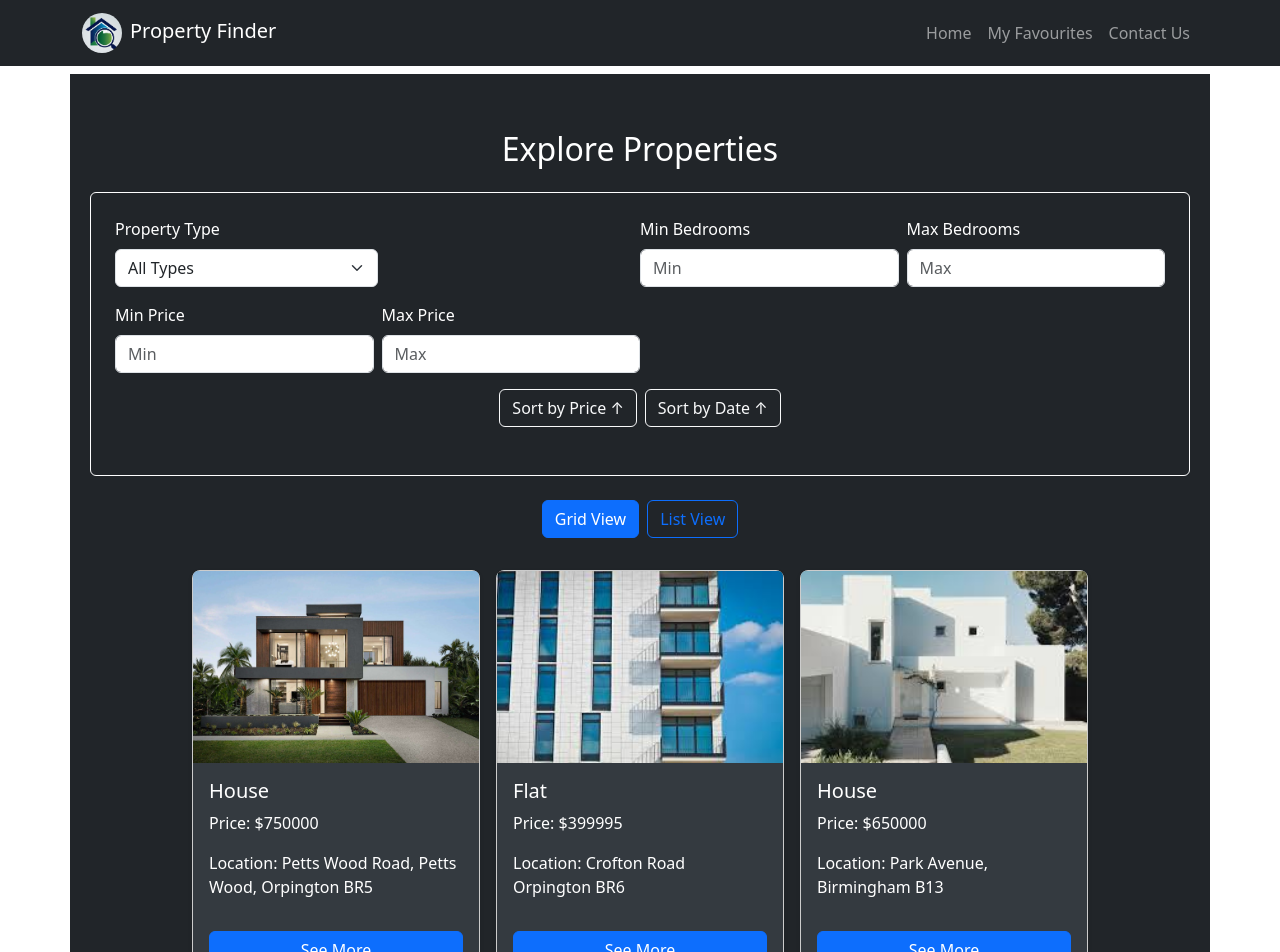
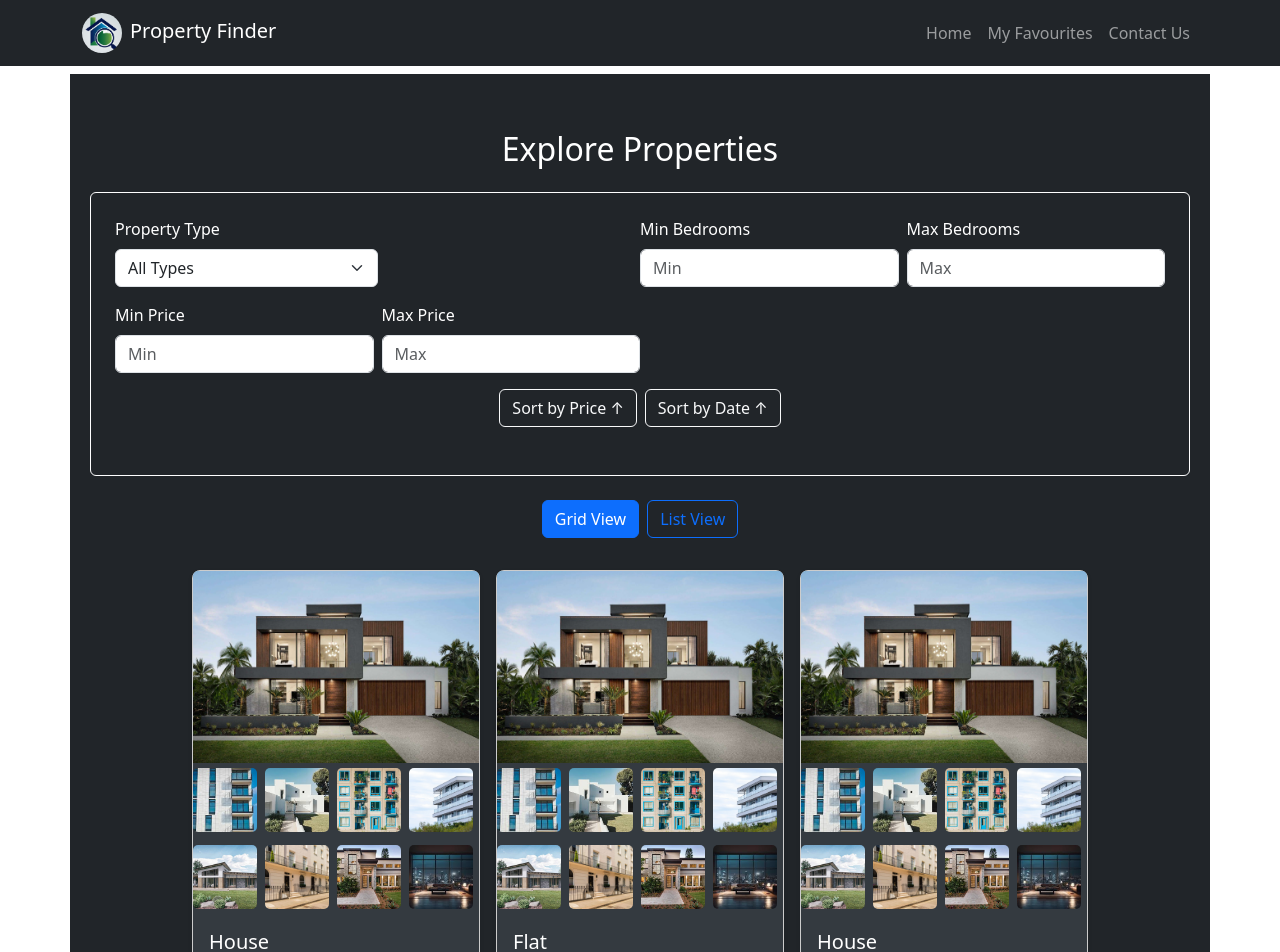
Before and after one commit to Ahd-Rizlan/property_finder, a React (Create React App) app: page / in a window 1280 px wide. Shown: the top 952 px of the page. Built offline with nearby package versions, Linux system fonts and the light colour scheme.

Commit message:
Thubnail Added

```diff
--- a/src/components/Card.js
+++ b/src/components/Card.js
@@ -2,6 +2,7 @@ import React, { useState, useEffect } from "react";
 import { useNavigate } from "react-router-dom";
 
 function Card({ Property, isListView }) {
+  const [mainImage, setMainImage] = useState(Property.picture[0]); // Set initial main image as the first picture
   const [isFavourite, setIsFavourite] = useState(false);
   const navigate = useNavigate();
 
@@ -39,22 +40,61 @@ function Card({ Property, isListView }) {
     objectFit: "cover",
   };
 
+  const thumbnailStyle = {
+    height: "4rem",
+    width: "4rem",
+    objectFit: "cover",
+    marginTop: "5px",
+    borderRadius: "5px", // Optional: make the corners slightly rounded
+    marginRight: "5px", // Add margin for better spacing between thumbnails
+    marginBottom: "5px", // Margin between rows when thumbnails wrap
+    cursor: "pointer", // Makes it look clickable
+  };
+
+  const handleThumbnailClick = (imageUrl) => {
+    setMainImage(imageUrl); // Change main image when thumbnail is clicked
+  };
+
   const handleSeeMore = () => {
     navigate("/property-detail", { state: { property: Property } }); // Navigate to the PropertyDetail page
   };
 
   return (
     <div className="card m-2" style={cardStyle}>
+      {/* Main image display */}
       <img
-        src={Property.picture}
+        src={mainImage} // Use the current main image
         alt={Property.type}
         className="card-img-top"
         style={imgStyle}
       />
+
+      {/* Thumbnail images with flex-wrap and limited to 4 per row */}
+      <div
+        className="d-flex flex-wrap"
+        style={{
+          gap: "3px",
+          justifyContent: isListView ? "center" : "flex-start", // Center thumbnails in list view
+        }}
+      >
+        {Property.picture.slice(1).map((imageUrl, index) => (
+          <img
+            key={index}
+            src={imageUrl}
+            alt={`Thumbnail ${index + 1}`}
+            style={thumbnailStyle}
+            onClick={() => handleThumbnailClick(imageUrl)} // Update main image on click
+          />
+        ))}
+      </div>
+
       <div className="card-body">
         <h5 className="card-title">{Property.type}</h5>
         <p className="card-text">Price: ${Property.price}</p>
         <p className="card-text">Location: {Property.location}</p>
+        <p className="card-text">Bedrooms: {Property.bedrooms}</p>
+        <p className="card-text">Tenure: {Property.tenure}</p>
+        <p className="card-text">Size: {Property.size}sqft</p>
 
         <div className="d-grid gap-2 mt-3">
           <button
--- a/src/components/Favourites.js
+++ b/src/components/Favourites.js
@@ -34,9 +34,21 @@ function Favourites() {
         <p>No favourites added yet!</p>
       ) : (
         <div className="d-flex flex-wrap justify-content-center">
-          {favourites.map((property) => (
-            <Card key={property.id} Property={property} isListView={false} />
-          ))}
+          {favourites.map((property) => {
+            // Ensure Property.picture is an array before passing to Card
+            const validProperty = {
+              ...property,
+              picture: Array.isArray(property.picture) ? property.picture : [],
+            };
+
+            return (
+              <Card
+                key={property.id}
+                Property={validProperty}
+                isListView={false}
+              />
+            );
+          })}
         </div>
       )}
     </div>
--- a/src/components/NavBar.js
+++ b/src/components/NavBar.js
@@ -19,7 +19,7 @@ function NavBar() {
   }, []);
 
   return (
-    <nav className="navbar navbar-expand-lg navbar-dark bg-dark">
+    <nav className="navbar navbar-expand-lg navbar-dark bg-dark sticky-top">
       <div className="container">
         <Link to="/" className="navbar-brand">
           <img
--- a/src/components/PropertyDetail.js
+++ b/src/components/PropertyDetail.js
@@ -10,38 +10,81 @@ function PropertyDetail() {
     return <p>Property not found!</p>;
   }
 
+  const imgStyle = {
+    maxWidth: "100%", // Ensure the image does not overflow horizontally
+    height: "500px", // Increase the size of the main image
+    objectFit: "cover",
+    borderRadius: "8px", // Optional: rounded corners for the image
+    display: "block", // Make the image a block element so margin auto works
+    marginLeft: "auto", // Center horizontally
+    marginRight: "auto", // Center horizontally
+  };
+
+  const thumbnailContainerStyle = {
+    display: "flex",
+    justifyContent: "center", // Center thumbnails horizontally
+    gap: "10px", // Space between thumbnails
+    marginTop: "10px", // Add some space between the main image and thumbnails
+  };
+
+  const thumbnailStyle = {
+    height: "80px", // Set a fixed size for thumbnails
+    width: "80px", // Set thumbnail to a square shape
+    marginBottom: "10px", // Add some space between thumbnails
+    objectFit: "cover",
+    borderRadius: "5px", // Optional: rounded corners for thumbnails
+    cursor: "pointer", // Make the thumbnails look clickable
+  };
+
+  const handleThumbnailClick = (imageUrl) => {
+    // Change main image when a thumbnail is clicked
+    document.getElementById("mainImage").src = imageUrl;
+  };
+
   return (
     <div className="container mt-4">
-      <h1>{property.type}</h1>
+      <h1 class="text-center mb-3">{property.type}</h1>
+      <div>
+        {/* Main Image */}
         <img
-        src={property.picture}
+          id="mainImage"
+          src={property.picture[1]} // Set the initial main image
           alt={property.type}
           className="img-fluid"
-        style={{ height: "300px", objectFit: "cover" }}
+          style={imgStyle}
         />
-      <p>
-        <strong>Price:</strong> ${property.price}
-      </p>
-      <p>
-        <strong>Location:</strong> {property.location}
-      </p>
-      <p>
-        <strong>Description:</strong> {property.description}
-      </p>
-      <p>
-        <strong>Size:</strong> {property.size} sq ft
-      </p>
-      <p>
-        <strong>Year Built:</strong> {property.yearBuilt}
-      </p>
+        {/* Thumbnails Below the Main Image */}
+        <div style={thumbnailContainerStyle}>
+          {property.picture.slice(1).map((imageUrl, index) => (
+            <img
+              key={index}
+              src={imageUrl}
+              alt={`Thumbnail ${index + 1}`}
+              style={thumbnailStyle}
+              onClick={() => handleThumbnailClick(imageUrl)}
+            />
+          ))}
+        </div>
+      </div>
+      <div class="container">
+        <div class="row align-items-center">
+          <p class="fw-bold lh-base mt-3">{property.description}</p>
 
+          <p class="h5">Price: ${property.price}</p>
+          <p class="h5">Location: {property.location}</p>
+          <p class="h5">Size: {property.size} sq ft</p>
+          <p class="h5">Year Built: {property.yearBuilt}</p>
+        </div>
+      </div>
+      <div className="container d-flex justify-content-end">
         <button
-        className="btn btn-secondary mt-3"
+          className="btn btn-secondary mt-3 "
           onClick={() => navigate("/home")} // Navigate back to home page
         >
           Back to Home
         </button>
       </div>
+    </div>
   );
 }
 
--- a/src/records/properties.json
+++ b/src/records/properties.json
@@ -4,11 +4,23 @@
       "id": "Prop1",
       "type": "House",
       "bedrooms": 3,
+      "size": 1200,
       "price": 750000,
       "tenure": "Freehold",
+      "yearBuilt": 2015,
       "description": "Attractive three bedroom semi-detached family home situated within 0.5 miles of Petts Wood station with fast trains to London and within easy walking distance of local shops, schools, bus routes and National Trust woodland. The property comprises; two receptions, fitted 18'9 x 10'1 kitchen/breakfast room and conservatory. The property also benefits from having a utility room and cloakroom. To the first floor there are three bedrooms and a family bathroom with separate WC. Additional features include double glazing, gas central heating and a well presented interior...",
       "location": "Petts Wood Road, Petts Wood, Orpington BR5",
-      "picture": "images/Prop1.jpeg",
+      "picture": [
+        "images/Prop1.jpeg",
+        "images/Prop2.jpeg",
+        "images/Prop3.jpeg",
+        "images/Prop4.jpeg",
+        "images/Prop5.jpeg",
+        "images/Prop6.jpeg",
+        "images/Prop7.jpeg",
+        "images/Prop8.jpeg",
+        "images/Prop9.jpeg"
+      ],
       "url": "images/Prop1.jpeg9.htmlprop1.html",
       "added": {
         "month": "October",
@@ -20,11 +32,23 @@
       "id": "prop2",
       "type": "Flat",
       "bedrooms": 2,
+      "size": 1200,
       "price": 399995,
+      "yearBuilt": 2015,
       "tenure": "Freehold",
       "description": "Presented in excellent decorative order throughout is this two double bedroom, two bathroom, garden flat. <br>The modern fitted kitchen is open plan to the living room which boasts solid wooden floors and includes integrated appliances including a dishwasher & a washing machine. This large open plan benefits from bi folding doors onto a secluded private courtyard garden. Both bedrooms are double sized, and the family bathroom boasts a matching three piece suite a shower attachment over the bath. There is also a separate wet room. There are walnut doors throughout and wiring for Sky TV/aerial points in the living room/kitchen and both bedrooms.<br>This apartment being only five years old, is still under a 10 year building guarantee...",
       "location": "Crofton Road Orpington BR6",
-      "picture": "images/Prop2.jpeg",
+      "picture": [
+        "images/Prop1.jpeg",
+        "images/Prop2.jpeg",
+        "images/Prop3.jpeg",
+        "images/Prop4.jpeg",
+        "images/Prop5.jpeg",
+        "images/Prop6.jpeg",
+        "images/Prop7.jpeg",
+        "images/Prop8.jpeg",
+        "images/Prop9.jpeg"
+      ],
       "url": "images/Prop1.jpeg9.htmlprop2.html",
       "added": {
         "month": "September",
@@ -36,11 +60,23 @@
       "id": "prop3",
       "type": "House",
       "bedrooms": 4,
+      "size": 1200,
       "price": 650000,
+      "yearBuilt": 2015,
       "tenure": "Freehold",
       "description": "A spacious family home located in a sought-after area, featuring four bedrooms, a large garden, and a modern kitchen. The property offers plenty of potential for further expansion and is within walking distance of local schools.",
       "location": "Park Avenue, Birmingham B13",
-      "picture": "images/Prop3.jpeg",
+      "picture": [
+        "images/Prop1.jpeg",
+        "images/Prop2.jpeg",
+        "images/Prop3.jpeg",
+        "images/Prop4.jpeg",
+        "images/Prop5.jpeg",
+        "images/Prop6.jpeg",
+        "images/Prop7.jpeg",
+        "images/Prop8.jpeg",
+        "images/Prop9.jpeg"
+      ],
       "url": "images/Prop1.jpeg9.htmlprop3.html",
       "added": {
         "month": "July",
@@ -52,11 +88,23 @@
       "id": "prop4",
       "type": "Apartment",
       "bedrooms": 1,
+      "size": 1200,
       "price": 220000,
+      "yearBuilt": 2015,
       "tenure": "Leasehold",
       "description": "A modern one-bedroom apartment with open plan living space, high ceilings, and a fully fitted kitchen. The apartment is located in a convenient location, offering easy access to transport links and amenities.",
       "location": "Oxford Street, London W1",
-      "picture": "images/Prop4.jpeg",
+      "picture": [
+        "images/Prop1.jpeg",
+        "images/Prop2.jpeg",
+        "images/Prop3.jpeg",
+        "images/Prop4.jpeg",
+        "images/Prop5.jpeg",
+        "images/Prop6.jpeg",
+        "images/Prop7.jpeg",
+        "images/Prop8.jpeg",
+        "images/Prop9.jpeg"
+      ],
       "url": "images/Prop1.jpeg9.htmlprop4.html",
       "added": {
         "month": "October",
@@ -68,11 +116,22 @@
       "id": "prop5",
       "type": "Flat",
       "bedrooms": 3,
+      "size": 1200,
       "price": 450000,
       "tenure": "Leasehold",
       "description": "This well-presented three-bedroom flat comes with a spacious living area, a fully fitted kitchen, and a balcony. The property benefits from good transport links and is close to local shops and parks.",
       "location": "High Street, Manchester M1",
-      "picture": "images/Prop5.jpeg",
+      "picture": [
+        "images/Prop1.jpeg",
+        "images/Prop2.jpeg",
+        "images/Prop3.jpeg",
+        "images/Prop4.jpeg",
+        "images/Prop5.jpeg",
+        "images/Prop6.jpeg",
+        "images/Prop7.jpeg",
+        "images/Prop8.jpeg",
+        "images/Prop9.jpeg"
+      ],
       "url": "images/Prop1.jpeg9.htmlprop5.html",
       "added": {
         "month": "November",
@@ -84,11 +143,23 @@
       "id": "prop6",
       "type": "House",
       "bedrooms": 3,
+      "size": 1200,
       "price": 599995,
+      "yearBuilt": 2015,
       "tenure": "Freehold",
       "description": "This charming three-bedroom house offers a large living area, modern kitchen, and a well-maintained garden. It is located in a quiet residential area with excellent transport links.",
       "location": "Kings Road, Bristol BS2",
-      "picture": "images/Prop6.jpeg",
+      "picture": [
+        "images/Prop1.jpeg",
+        "images/Prop2.jpeg",
+        "images/Prop3.jpeg",
+        "images/Prop4.jpeg",
+        "images/Prop5.jpeg",
+        "images/Prop6.jpeg",
+        "images/Prop7.jpeg",
+        "images/Prop8.jpeg",
+        "images/Prop9.jpeg"
+      ],
       "url": "images/Prop1.jpeg9.htmlprop6.html",
       "added": {
         "month": "January",
@@ -100,11 +171,23 @@
       "id": "prop7",
       "type": "Flat",
       "bedrooms": 2,
+      "size": 1200,
       "price": 310000,
+      "yearBuilt": 2015,
       "tenure": "Leasehold",
       "description": "This contemporary two-bedroom flat boasts a spacious living area, a modern kitchen, and an en-suite bathroom. It is located in a vibrant neighborhood with a range of amenities nearby.",
       "location": "Albert Road, London E17",
-      "picture": "images/Prop7.jpeg",
+      "picture": [
+        "images/Prop1.jpeg",
+        "images/Prop2.jpeg",
+        "images/Prop3.jpeg",
+        "images/Prop4.jpeg",
+        "images/Prop5.jpeg",
+        "images/Prop6.jpeg",
+        "images/Prop7.jpeg",
+        "images/Prop8.jpeg",
+        "images/Prop9.jpeg"
+      ],
       "url": "images/Prop1.jpeg9.htmlprop7.html",
       "added": {
         "month": "February",
@@ -116,11 +199,23 @@
       "id": "prop8",
       "type": "House",
       "bedrooms": 5,
+      "size": 1200,
       "price": 950000,
+      "yearBuilt": 2015,
       "tenure": "Freehold",
       "description": "A beautifully presented five-bedroom family home with a large garden, double garage, and modern amenities. The property is situated in a prestigious area, close to excellent schools and transport links.",
       "location": "Greenway Drive, Leeds LS15",
-      "picture": "images/Prop8.jpeg",
+      "picture": [
+        "images/Prop1.jpeg",
+        "images/Prop2.jpeg",
+        "images/Prop3.jpeg",
+        "images/Prop4.jpeg",
+        "images/Prop5.jpeg",
+        "images/Prop6.jpeg",
+        "images/Prop7.jpeg",
+        "images/Prop8.jpeg",
+        "images/Prop9.jpeg"
+      ],
       "url": "images/Prop1.jpeg9.htmlprop8.html",
       "added": {
         "month": "March",
@@ -132,11 +227,23 @@
       "id": "prop9",
       "type": "Apartment",
       "bedrooms": 1,
+      "size": 1200,
       "price": 180000,
+      "yearBuilt": 2015,
       "tenure": "Leasehold",
       "description": "A cozy one-bedroom apartment in a popular residential area. The apartment is well-presented and benefits from a fully fitted kitchen, spacious living room, and close proximity to local shops and transport links.",
       "location": "St. John's Road, Liverpool L1",
-      "picture": "images/Prop9.jpeg",
+      "picture": [
+        "images/Prop1.jpeg",
+        "images/Prop2.jpeg",
+        "images/Prop3.jpeg",
+        "images/Prop4.jpeg",
+        "images/Prop5.jpeg",
+        "images/Prop6.jpeg",
+        "images/Prop7.jpeg",
+        "images/Prop8.jpeg",
+        "images/Prop9.jpeg"
+      ],
       "url": "images/Prop1.jpeg9.html",
       "added": {
         "month": "December",
@@ -148,11 +255,23 @@
       "id": "prop10",
       "type": "House",
       "bedrooms": 4,
+      "size": 1200,
+      "yearBuilt": 2015,
       "price": 780000,
       "tenure": "Freehold",
       "description": "This modern four-bedroom house comes with a large open-plan kitchen, spacious living room, and a beautiful garden. It is located in a quiet and family-friendly neighborhood with excellent schools nearby.",
       "location": "West End Road, Glasgow G12",
-      "picture": "images/Prop10.jpeg",
+      "picture": [
+        "images/Prop1.jpeg",
+        "images/Prop2.jpeg",
+        "images/Prop3.jpeg",
+        "images/Prop4.jpeg",
+        "images/Prop5.jpeg",
+        "images/Prop6.jpeg",
+        "images/Prop7.jpeg",
+        "images/Prop8.jpeg",
+        "images/Prop9.jpeg"
+      ],
       "url": "images/Prop1.jpeg9.htmlprop10.html",
       "added": {
         "month": "April",
```
Lines whose indentation alone changed are shown as unchanged.
